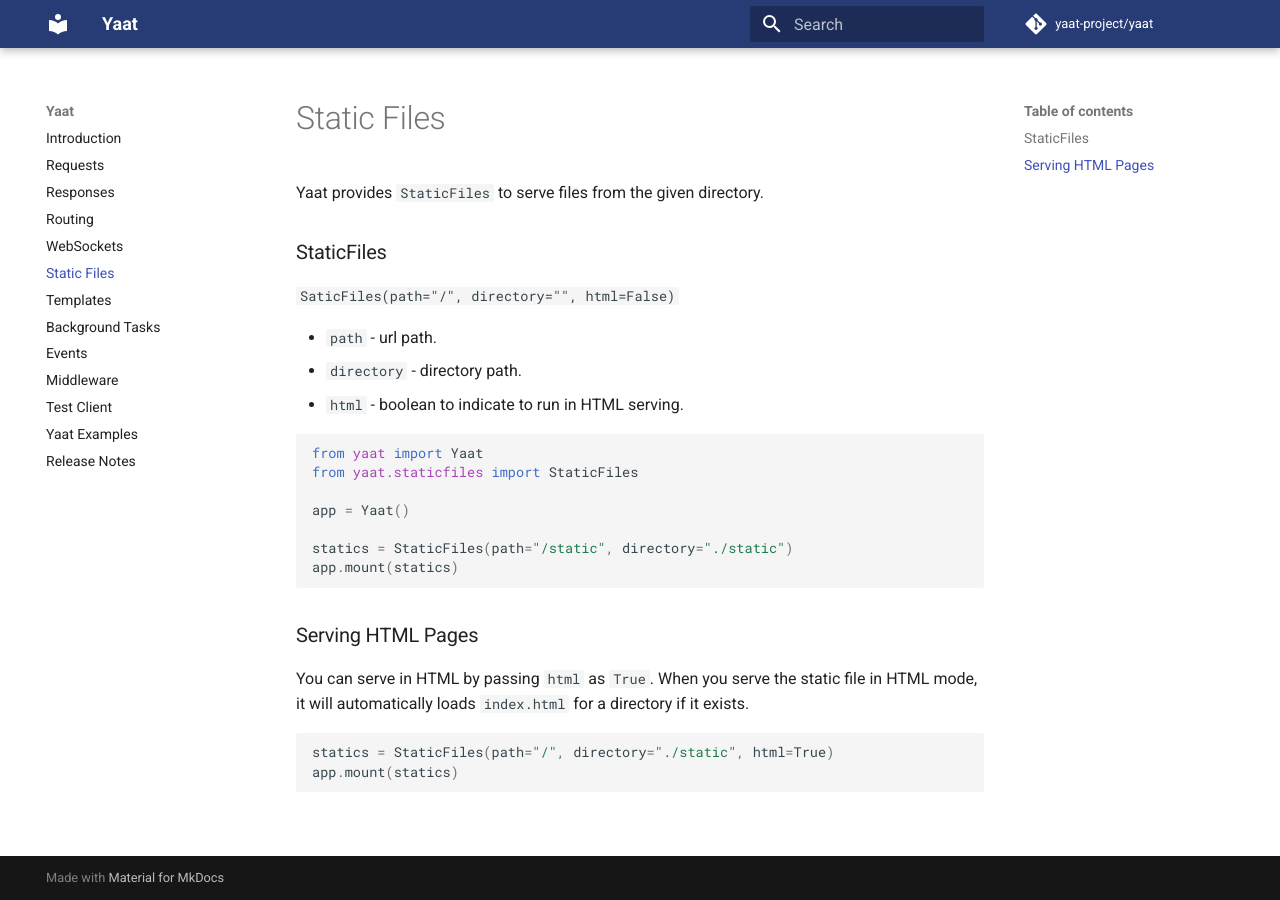
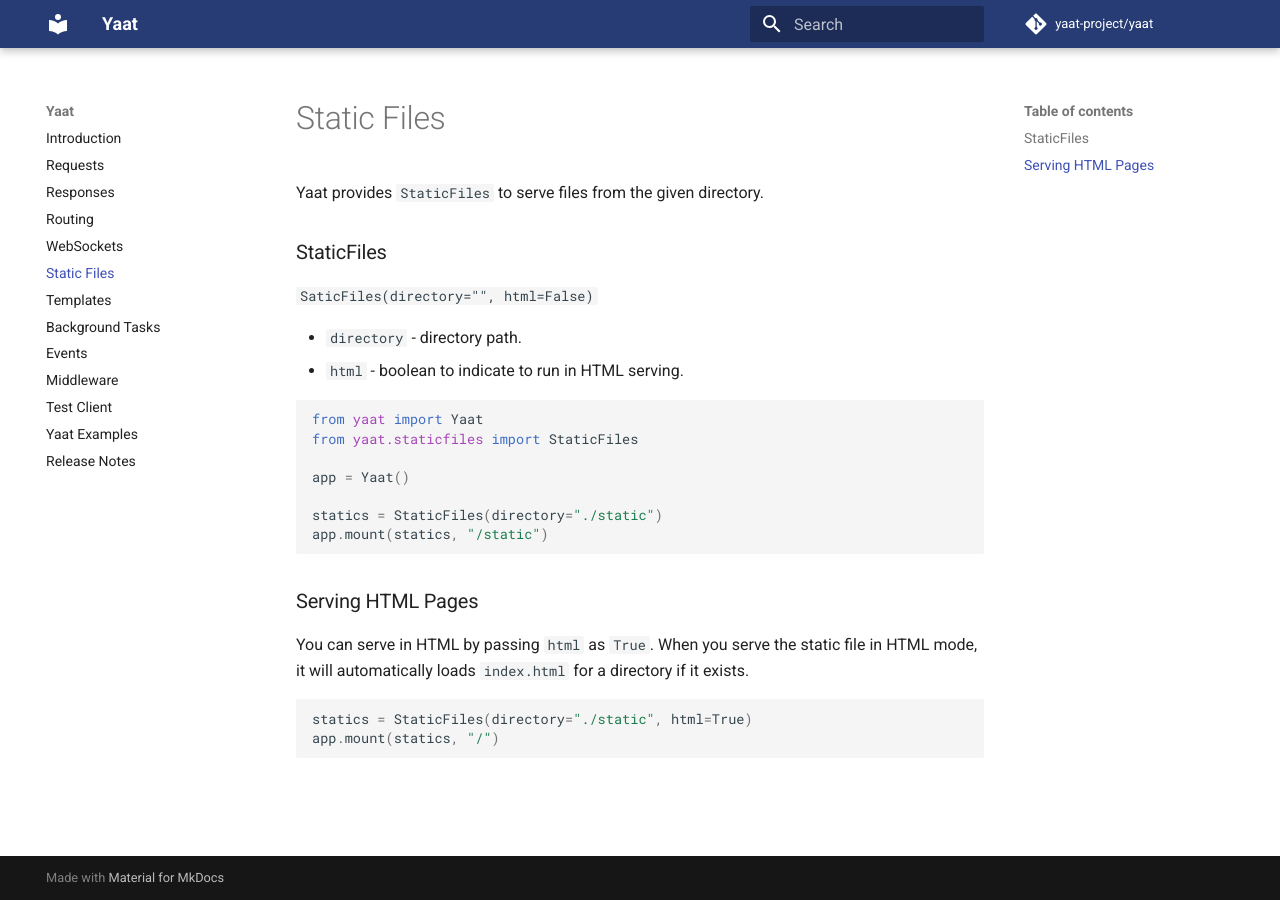
Before and after one commit to yaat-project/yaat, an MkDocs documentation site: the page built from docs/staticfiles.md, in a window 1280 px wide. Built offline with MkDocs 1.6.1 and Material for MkDocs 9.7.7, drawn with Linux system fonts in a browser that asks for light colours; comment, search, counter and statistics services are not loaded.

Commit message:
updated StaticFiles documentation

````diff
--- a/docs/staticfiles.md
+++ b/docs/staticfiles.md
@@ -4,9 +4,8 @@
 
 ### StaticFiles
 
-`SaticFiles(path="/", directory="", html=False)`
+`SaticFiles(directory="", html=False)`
 
-- `path` - url path.
 - `directory` - directory path.
 - `html` - boolean to indicate to run in HTML serving.
 
@@ -16,8 +15,8 @@
 
 app = Yaat()
 
-statics = StaticFiles(path="/static", directory="./static")
-app.mount(statics)
+statics = StaticFiles(directory="./static")
+app.mount(statics, "/static")
 ```
 
 ### Serving HTML Pages
@@ -26,6 +25,6 @@
 it will automatically loads `index.html` for a directory if it exists.
 
 ```python
-statics = StaticFiles(path="/", directory="./static", html=True)
-app.mount(statics)
+statics = StaticFiles(directory="./static", html=True)
+app.mount(statics, "/")
 ```
````
Also changed, not shown: docs/releasenotes.md (+4 -0 lines).
